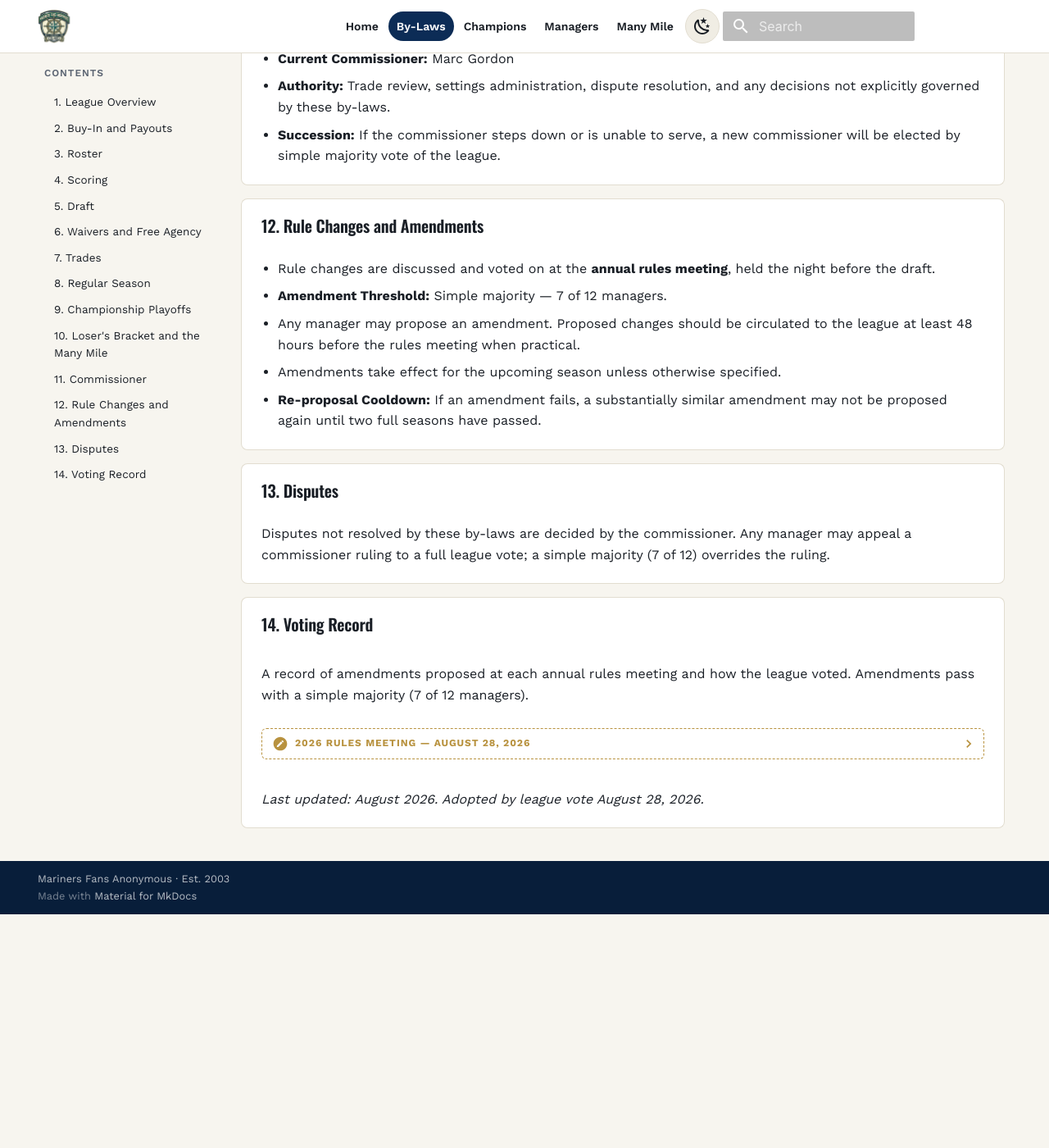
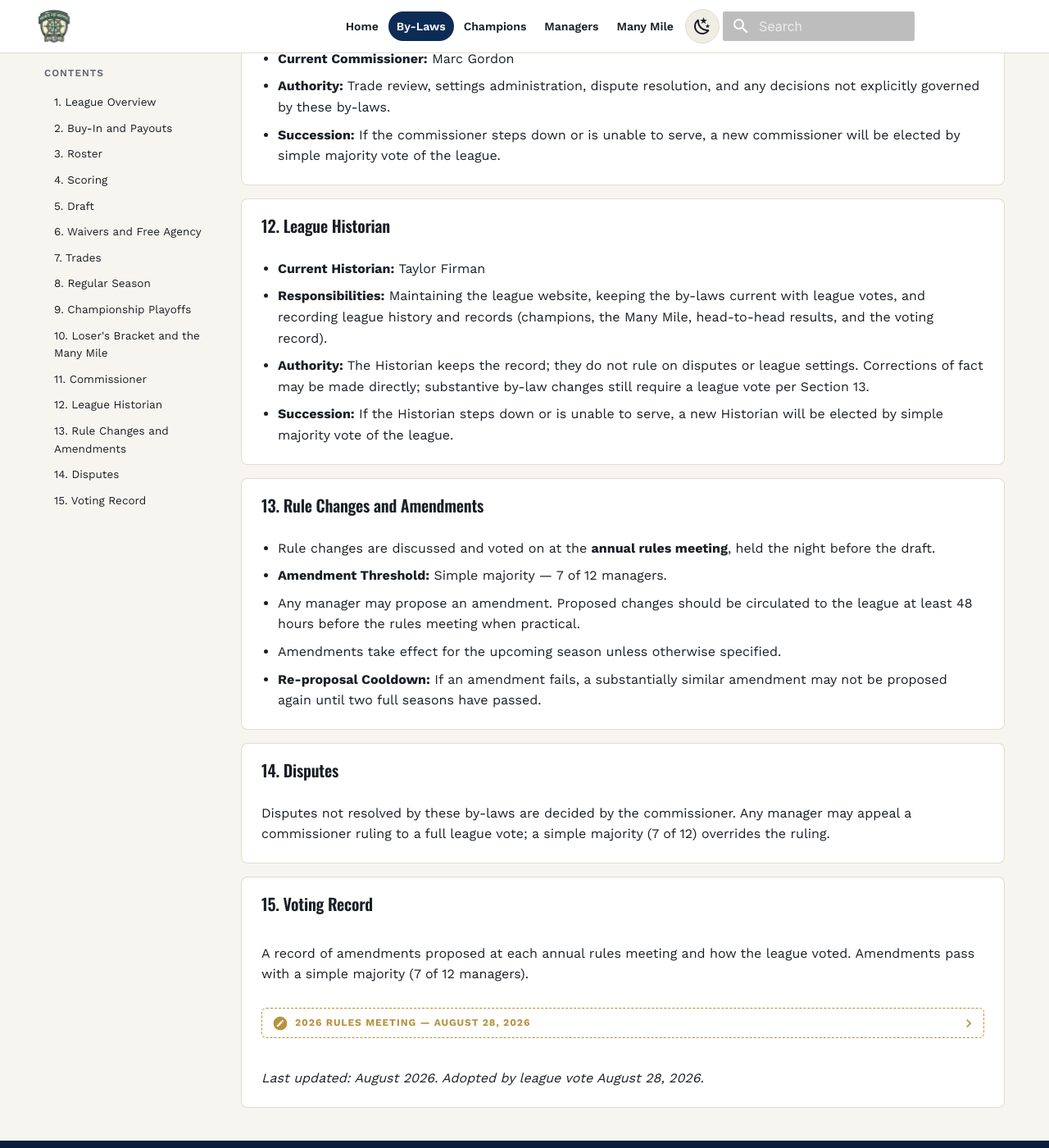
Before and after one commit to tefirman/mariners-fans-anonymous, an MkDocs documentation site: the page built from docs/bylaws.md, in a window 1280 px wide and 1400 px high, scrolled down 6357 px. Shown: the whole window at 82% size. Built offline with MkDocs 1.6.1 and Material for MkDocs 9.7.7, drawn with Linux system fonts in a browser that asks for light colours; before the commit the page ends 7472 px from its top, so only the background shows below that; some of the changed text lies outside the part shown.

Commit message:
Add League Historian office to by-laws
New Section 12 (League Historian) covering website upkeep, keeping the
by-laws current with league votes, and recording league records.
Renumbers Rule Changes -> 13, Disputes -> 14, Voting Record -> 15, and
updates the status-line anchor. Logs the unanimous vote (11-0, 1
abstention) electing Taylor Firman as the first Historian.

Co-Authored-By: Claude Sonnet 5 <noreply@anthropic.com>

```diff
--- a/docs/bylaws.md
+++ b/docs/bylaws.md
@@ -1,6 +1,6 @@
 # Mariners Fans Anonymous — League By-Laws
 
-**Status:** Adopted by league vote (August 2026). See [Section 14: Voting Record](#14-voting-record).
+**Status:** Adopted by league vote (August 2026). See [Section 15: Voting Record](#15-voting-record).
 
 ---
 
@@ -194,7 +194,14 @@ Before the race, every manager (including the Many Mile Champion) submits a secr
 - **Authority:** Trade review, settings administration, dispute resolution, and any decisions not explicitly governed by these by-laws.
 - **Succession:** If the commissioner steps down or is unable to serve, a new commissioner will be elected by simple majority vote of the league.
 
-## 12. Rule Changes and Amendments
+## 12. League Historian
+
+- **Current Historian:** Taylor Firman
+- **Responsibilities:** Maintaining the league website, keeping the by-laws current with league votes, and recording league history and records (champions, the Many Mile, head-to-head results, and the voting record).
+- **Authority:** The Historian keeps the record; they do not rule on disputes or league settings. Corrections of fact may be made directly; substantive by-law changes still require a league vote per Section 13.
+- **Succession:** If the Historian steps down or is unable to serve, a new Historian will be elected by simple majority vote of the league.
+
+## 13. Rule Changes and Amendments
 
 - Rule changes are discussed and voted on at the **annual rules meeting**, held the night before the draft.
 - **Amendment Threshold:** Simple majority — 7 of 12 managers.
@@ -202,11 +209,11 @@ Before the race, every manager (including the Many Mile Champion) submits a secr
 - Amendments take effect for the upcoming season unless otherwise specified.
 - **Re-proposal Cooldown:** If an amendment fails, a substantially similar amendment may not be proposed again until two full seasons have passed.
 
-## 13. Disputes
+## 14. Disputes
 
 Disputes not resolved by these by-laws are decided by the commissioner. Any manager may appeal a commissioner ruling to a full league vote; a simple majority (7 of 12) overrides the ruling.
 
-## 14. Voting Record
+## 15. Voting Record
 
 <div class="mfa-voting-record" markdown="1">
 
@@ -226,6 +233,7 @@ A record of amendments proposed at each annual rules meeting and how the league
 | 7 | Convert one W/R/T flex slot to a superflex (QB-eligible) | 1 | 11 | 0 | Failed |
 | 8 | Impose a "technology spending cap" limiting per-manager spending on fantasy research | 1 | 11 | 0 | Failed |
 | 9 | Replace the metal champions plaque with a wooden plaque | 12 | 0 | 0 | **Passed** |
+| 10 | Establish the League Historian office and elect Taylor Firman | 11 | 0 | 1 | **Passed** |
 
 </details>
 
```
